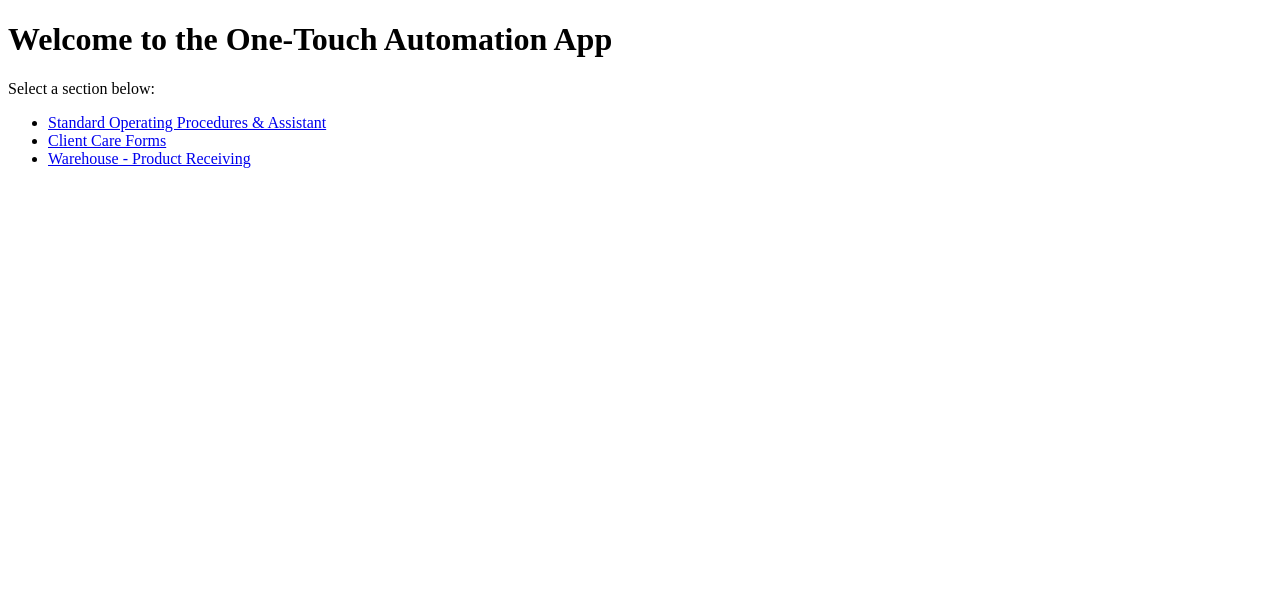
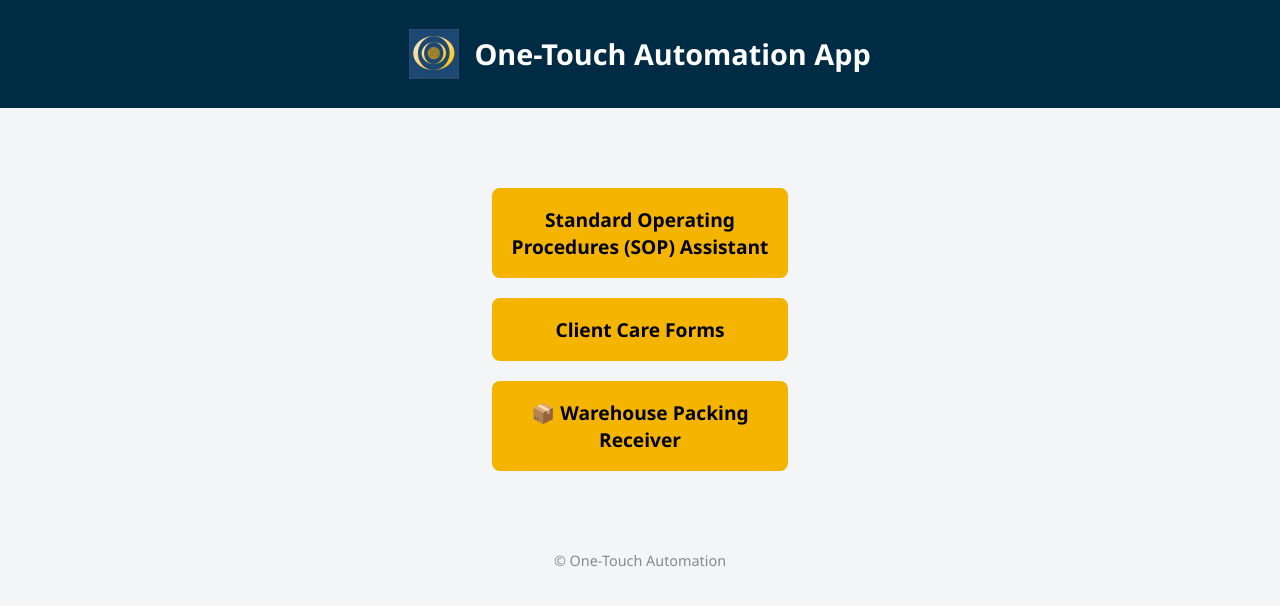
Before and after one commit to nezarfahmi/one-touch-automation-app, a Flask app: page / in a window 1280 px wide. Shown: the top 606 px of the page. Run offline with Flask 3, Linux system fonts and the light colour scheme.

Commit message:
finished home page design

```diff
--- a/templates/home.html
+++ b/templates/home.html
@@ -1,15 +1,83 @@
 <!DOCTYPE html>
-<html>
+<html lang="en">
 <head>
+    <meta charset="UTF-8">
     <title>One-Touch Automation App</title>
+    <meta name="viewport" content="width=device-width, initial-scale=1">
+    <style>
+        body {
+            margin: 0;
+            font-family: 'Segoe UI', sans-serif;
+            background-color: #f4f5f7;
+            display: flex;
+            flex-direction: column;
+            align-items: center;
+        }
+
+        header {
+            background-color: #002b45;
+            color: white;
+            width: 100%;
+            padding: 15px 20px;
+            display: flex;
+            align-items: center;
+            justify-content: center;
+        }
+
+        header img {
+            height: 50px;
+            margin-right: 15px;
+        }
+
+        header h1 {
+            font-size: 1.8rem;
+        }
+
+        .container {
+            margin-top: 60px;
+            text-align: center;
+        }
+
+        .button {
+            display: block;
+            width: 260px;
+            margin: 20px auto;
+            padding: 18px;
+            font-size: 1.2rem;
+            font-weight: bold;
+            background-color: #f4b400;
+            color: black;
+            border: none;
+            border-radius: 8px;
+            cursor: pointer;
+            transition: background-color 0.25s;
+            text-decoration: none;
+        }
+
+        .button:hover {
+            background-color: #dca300;
+        }
+
+        footer {
+            margin-top: 60px;
+            font-size: 0.9rem;
+            color: #888;
+        }
+    </style>
 </head>
 <body>
-    <h1>Welcome to the One-Touch Automation App</h1>
-    <p>Select a section below:</p>
-    <ul>
-        <li><a href="https://your-sops-app-url.com" target="_blank">Standard Operating Procedures & Assistant</a></li>
-        <li><a href="https://your-client-care-url.com" target="_blank">Client Care Forms</a></li>
-        <li><a href="https://your-warehouse-url.com" target="_blank">Warehouse - Product Receiving</a></li>
-    </ul>
+
+    <header>
+        <img src="{{ url_for('static', filename='otalogo.jpg') }}" alt="OTA Logo">
+        <h1>One-Touch Automation App</h1>
+    </header>
+
+    <div class="container">
+        <a class="button" href="https://one-touch-sops.onrender.com" target="_blank">Standard Operating Procedures (SOP) Assistant</a>
+        <a class="button" href="https://one-touch-client-care.onrender.com" target="_blank"> Client Care Forms</a>
+        <a class="button" href="https://one-touch-warehouse.onrender.com" target="_blank">📦 Warehouse Packing Receiver</a>
+    </div>
+
+    <footer>© One-Touch Automation</footer>
 </body>
 </html>
```
Also changed, not shown: static/otalogo.jpg (added).
